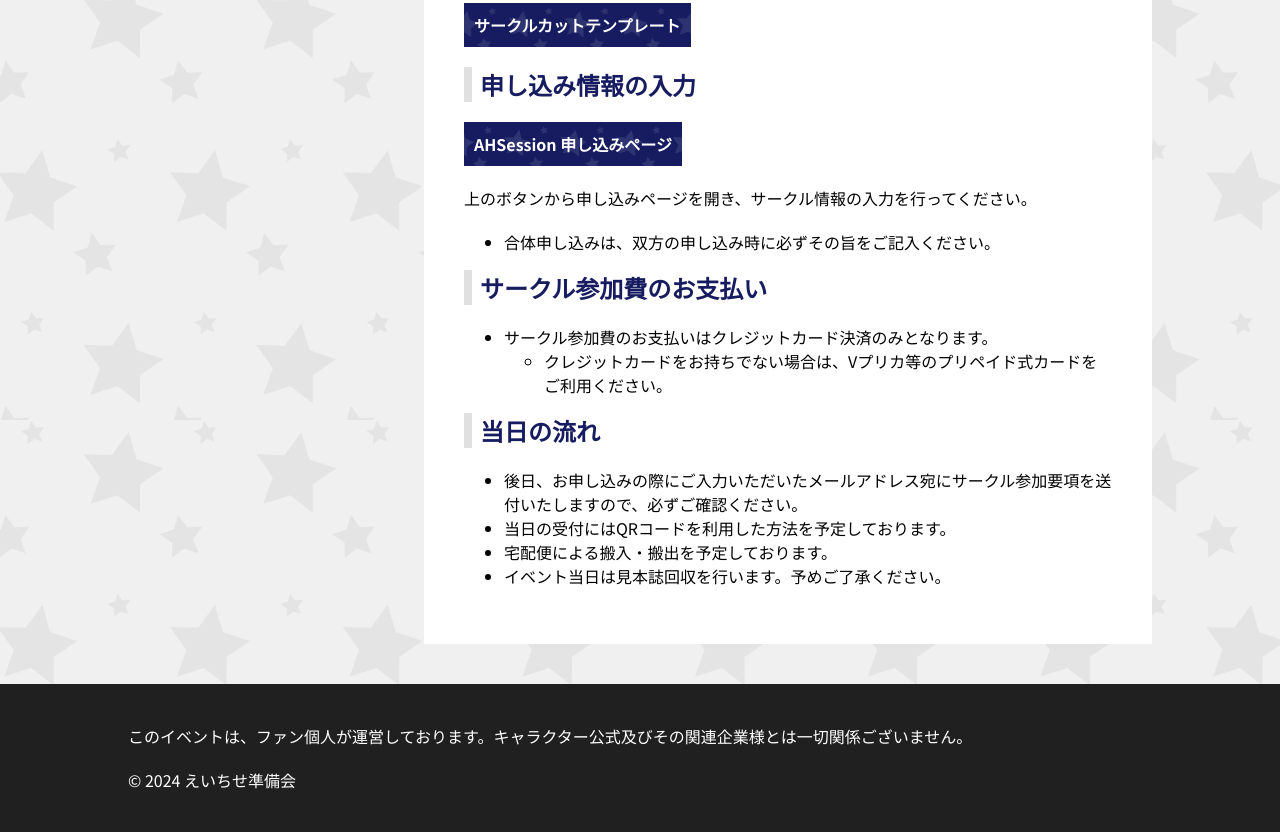
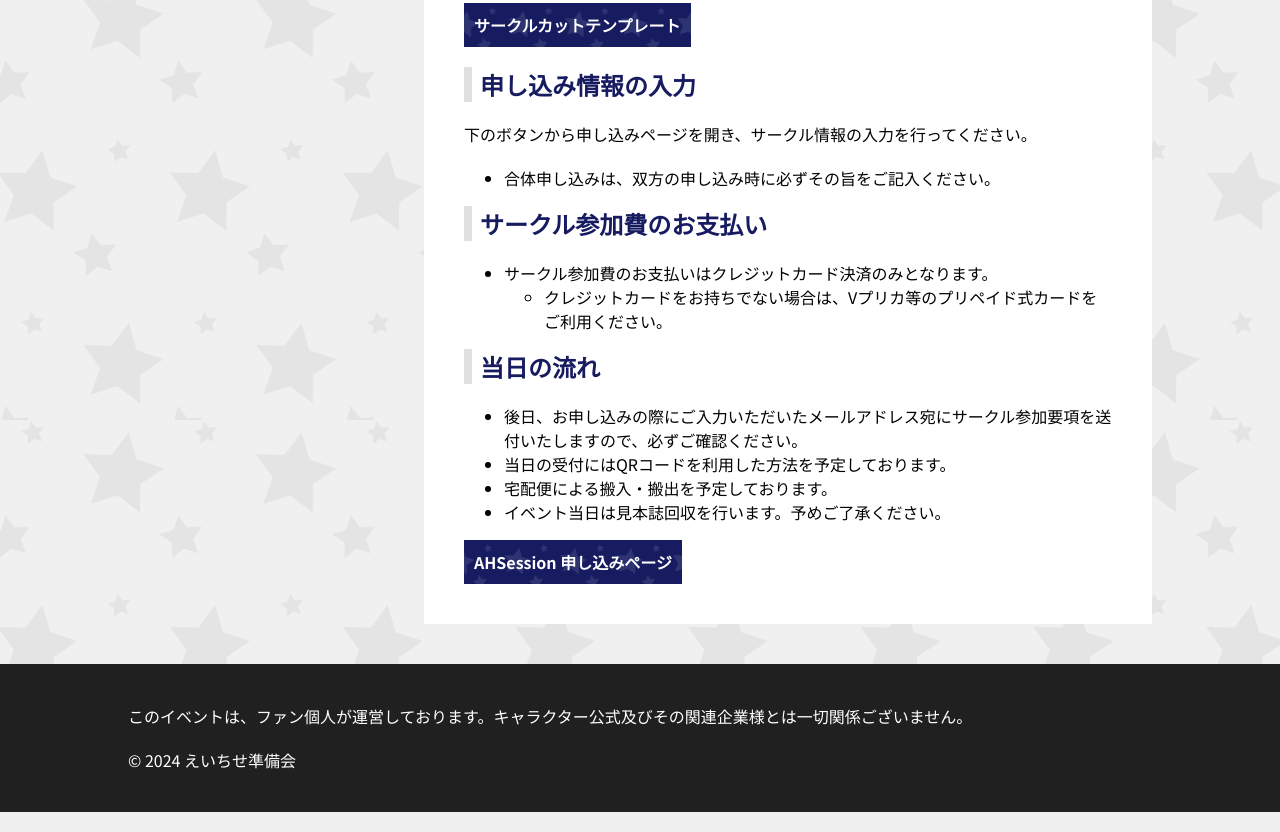
Before and after one commit to nectarition/AstroSakura-AHS, a plain HTML site: page join/index.html in a window 1280 px wide. Shown: the part 3580-4412 px from the top of the page. Drawn offline with Linux system fonts and the light colour scheme.

Commit message:
🚀 Deploy bcfde5522cedb4228d603902531427553cb23b39 by GitHub Actions

```diff
--- a/join/index.html
+++ b/join/index.html
@@ -227,10 +227,7 @@
   <a class="btn btn-primary" href="https://souzou-palettes.net/assets/applications/circlecut_template.zip">サークルカットテンプレート</a>
 </p>
 <h3 id="申し込み情報の入力">申し込み情報の入力</h3>
-<p class="btn_wrap">
-  <a class="btn btn-primary" href="/">AHSession 申し込みページ</a>
-</p>
-<p>上のボタンから申し込みページを開き、サークル情報の入力を行ってください。</p>
+<p>下のボタンから申し込みページを開き、サークル情報の入力を行ってください。</p>
 <ul>
 <li>合体申し込みは、双方の申し込み時に必ずその旨をご記入ください。</li>
 </ul>
@@ -249,6 +246,9 @@
 <li>宅配便による搬入・搬出を予定しております。</li>
 <li>イベント当日は見本誌回収を行います。予めご了承ください。</li>
 </ul>
+<p class="btn_wrap">
+  <a class="btn btn-primary" href="/">AHSession 申し込みページ</a>
+</p>
       </main>
     </div>
     <footer class="astro-SCKKX6R4">
```
